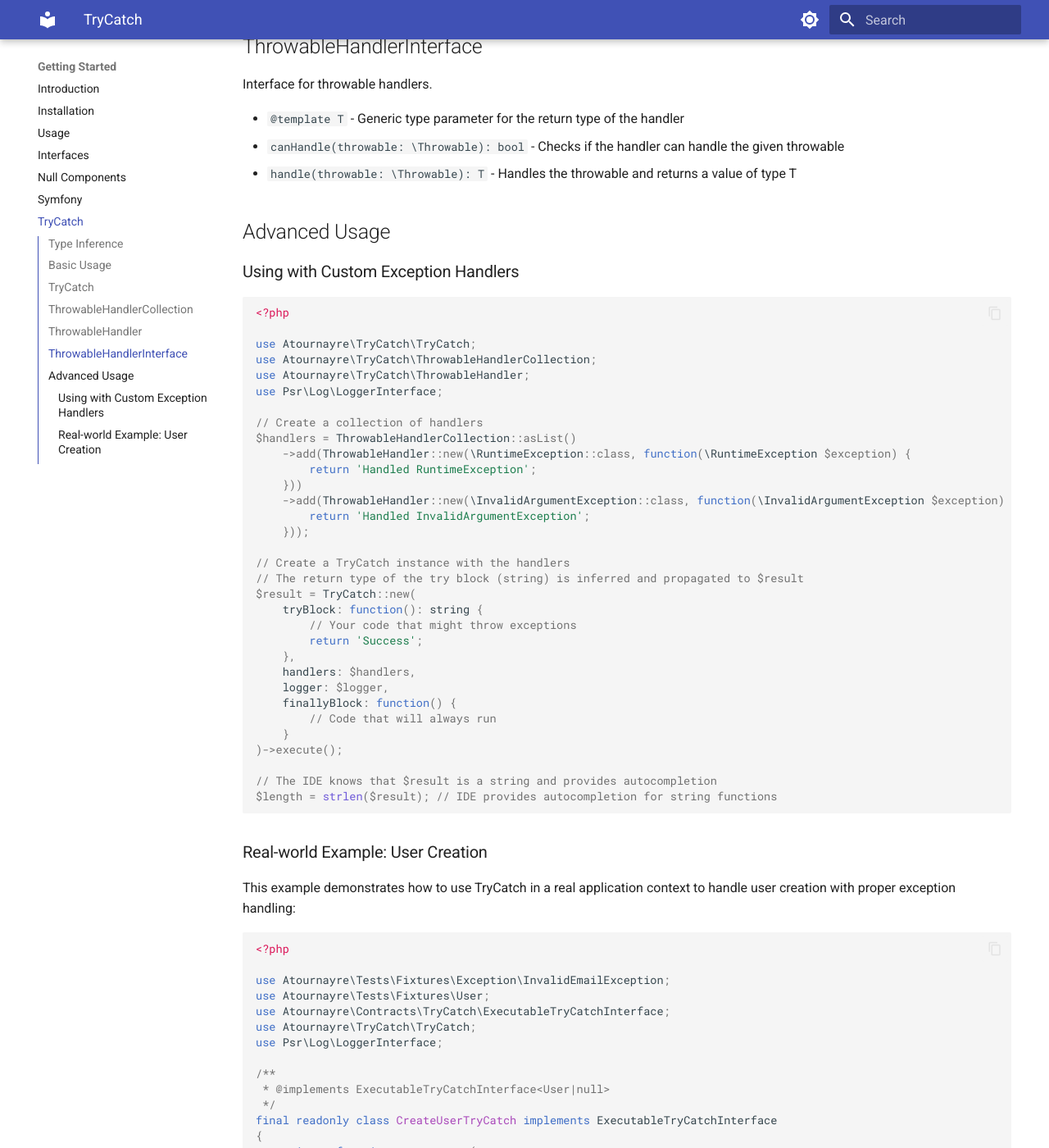
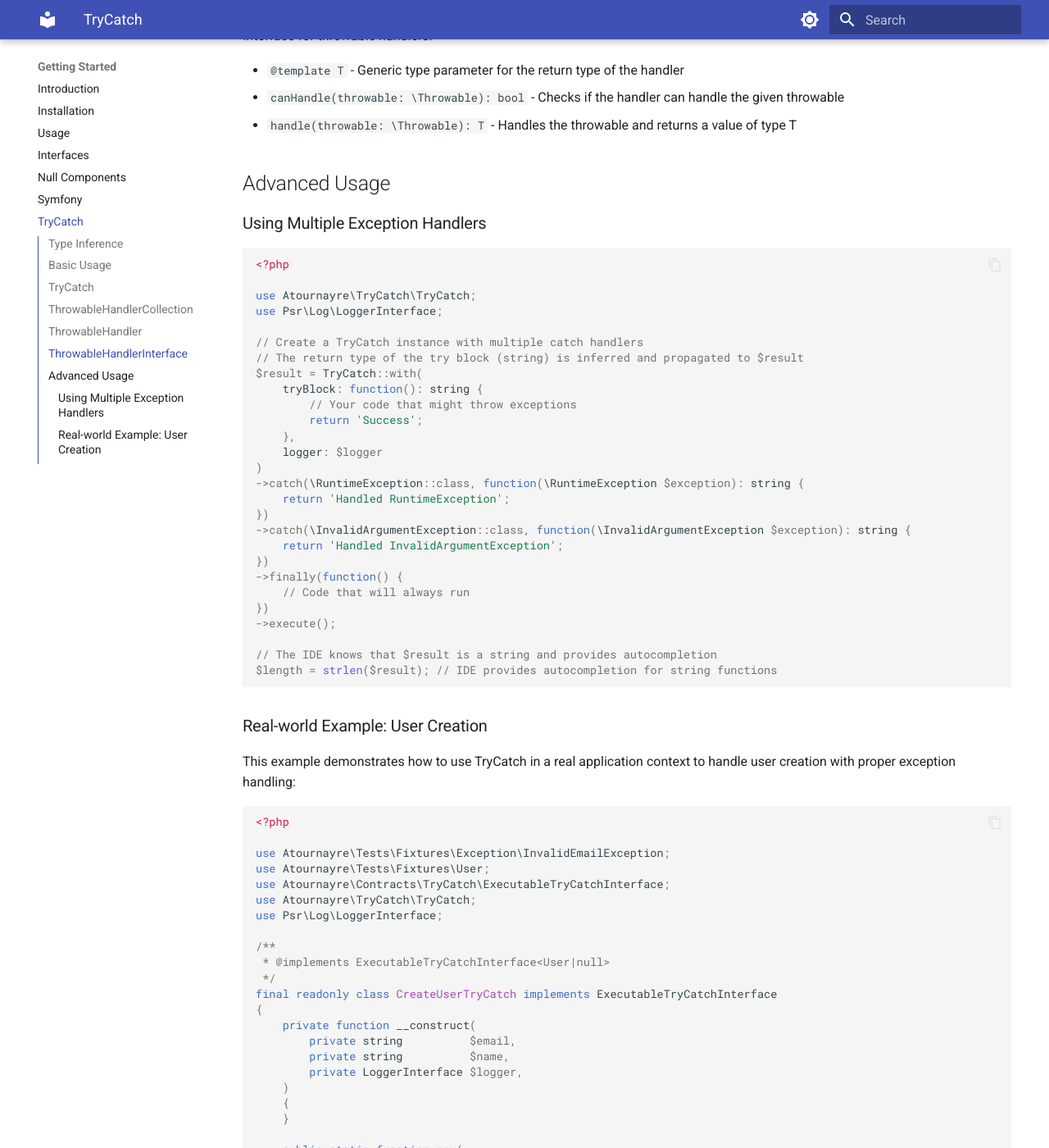
Before and after one commit to atournayre/framework, an MkDocs documentation site: the page built from docs/markdown/try-catch.md, in a window 1280 px wide and 1400 px high, scrolled down 2216 px. Shown: the whole window at 82% size. Built offline with MkDocs 1.6.1 and Material for MkDocs 9.7.7, drawn with Linux system fonts in a browser that asks for light colours; some of the changed text lies outside the part shown.

````diff
--- a/docs/markdown/try-catch.md
+++ b/docs/markdown/try-catch.md
@@ -4,7 +4,7 @@
 
 ## Type Inference
 
-The TryCatch library uses PHP's generic type system to provide better type inference and IDE autocompletion. When you use the `TryCatch::with()` or `TryCatch::new()` methods, the return type of your try block is automatically inferred and propagated to the result of the `execute()` method.
+The TryCatch library uses PHP's generic type system to provide better type inference and IDE autocompletion. When you use the `TryCatch::with()` method, the return type of your try block is automatically inferred and propagated to the result of the `execute()` method.
 
 This means your IDE can provide proper autocompletion for the result of `execute()` based on what your try block returns.
 
@@ -59,7 +59,6 @@
 
 The main class that implements the try-catch-finally pattern.
 
-- `new<TReturn>(tryBlock: \Closure(): TReturn, handlers: ThrowableHandlerCollectionInterface, logger: LoggerInterface, [finallyBlock: \Closure|null = null]): self<TReturn>`
 - `with<TReturn>(tryBlock: \Closure(): TReturn, logger: LoggerInterface): self<TReturn>`
 - `catch(throwableClass: string, handler: \Closure): self<T>` - Preserves the generic type T
 - `finally(finallyBlock: \Closure): self<T>` - Preserves the generic type T
@@ -93,38 +92,33 @@
 
 ## Advanced Usage
 
-### Using with Custom Exception Handlers
+### Using Multiple Exception Handlers
 
 ```php
 <?php
 
 use Atournayre\TryCatch\TryCatch;
-use Atournayre\TryCatch\ThrowableHandlerCollection;
-use Atournayre\TryCatch\ThrowableHandler;
 use Psr\Log\LoggerInterface;
 
-// Create a collection of handlers
-$handlers = ThrowableHandlerCollection::asList()
-    ->add(ThrowableHandler::new(\RuntimeException::class, function(\RuntimeException $exception) {
-        return 'Handled RuntimeException';
-    }))
-    ->add(ThrowableHandler::new(\InvalidArgumentException::class, function(\InvalidArgumentException $exception) {
-        return 'Handled InvalidArgumentException';
-    }));
-
-// Create a TryCatch instance with the handlers
+// Create a TryCatch instance with multiple catch handlers
 // The return type of the try block (string) is inferred and propagated to $result
-$result = TryCatch::new(
+$result = TryCatch::with(
     tryBlock: function(): string {
         // Your code that might throw exceptions
         return 'Success';
     },
-    handlers: $handlers,
-    logger: $logger,
-    finallyBlock: function() {
-        // Code that will always run
-    }
-)->execute();
+    logger: $logger
+)
+->catch(\RuntimeException::class, function(\RuntimeException $exception): string {
+    return 'Handled RuntimeException';
+})
+->catch(\InvalidArgumentException::class, function(\InvalidArgumentException $exception): string {
+    return 'Handled InvalidArgumentException';
+})
+->finally(function() {
+    // Code that will always run
+})
+->execute();
 
 // The IDE knows that $result is a string and provides autocompletion
 $length = strlen($result); // IDE provides autocompletion for string functions
````
Also changed, not shown: 2 other files.
